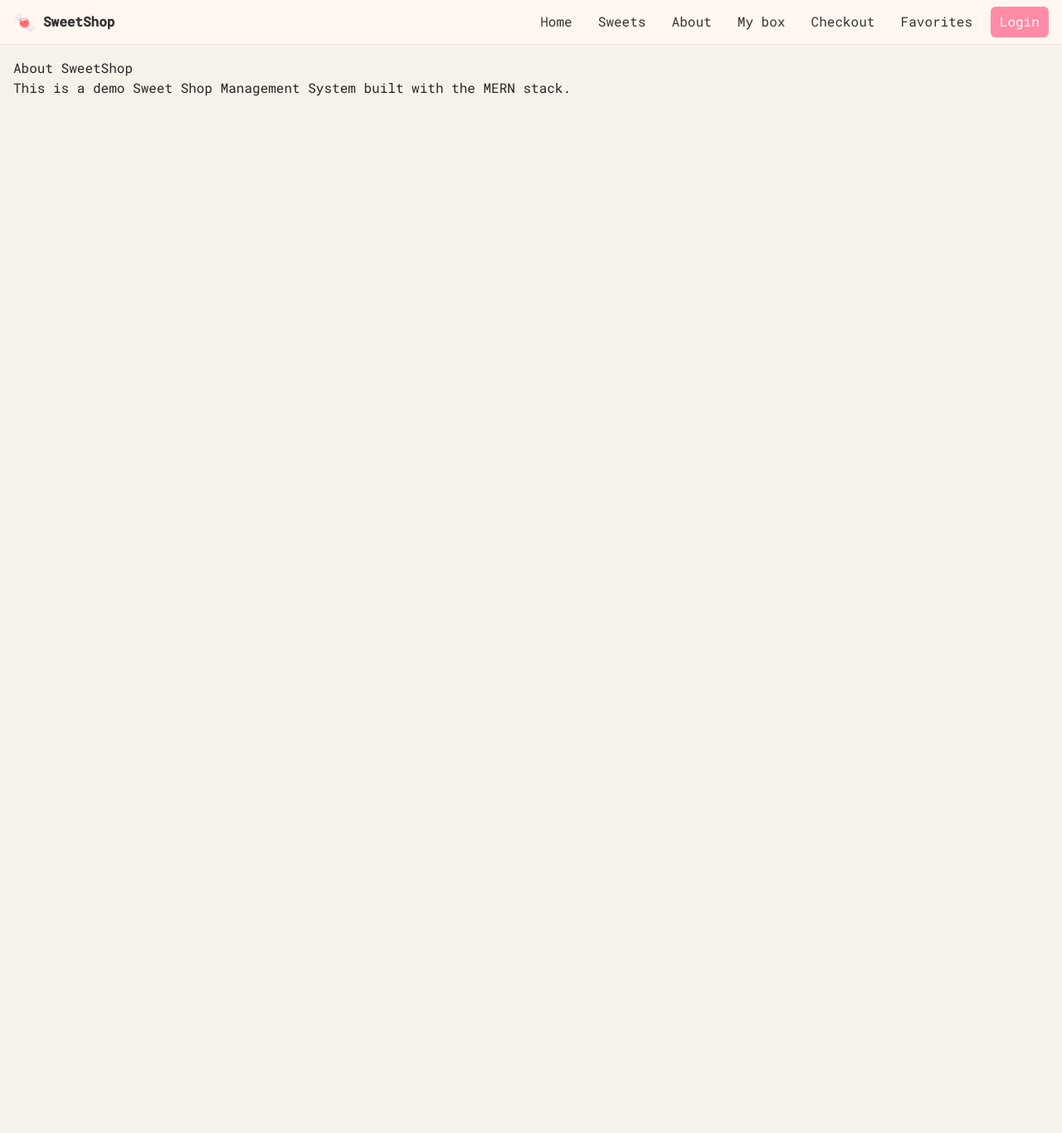
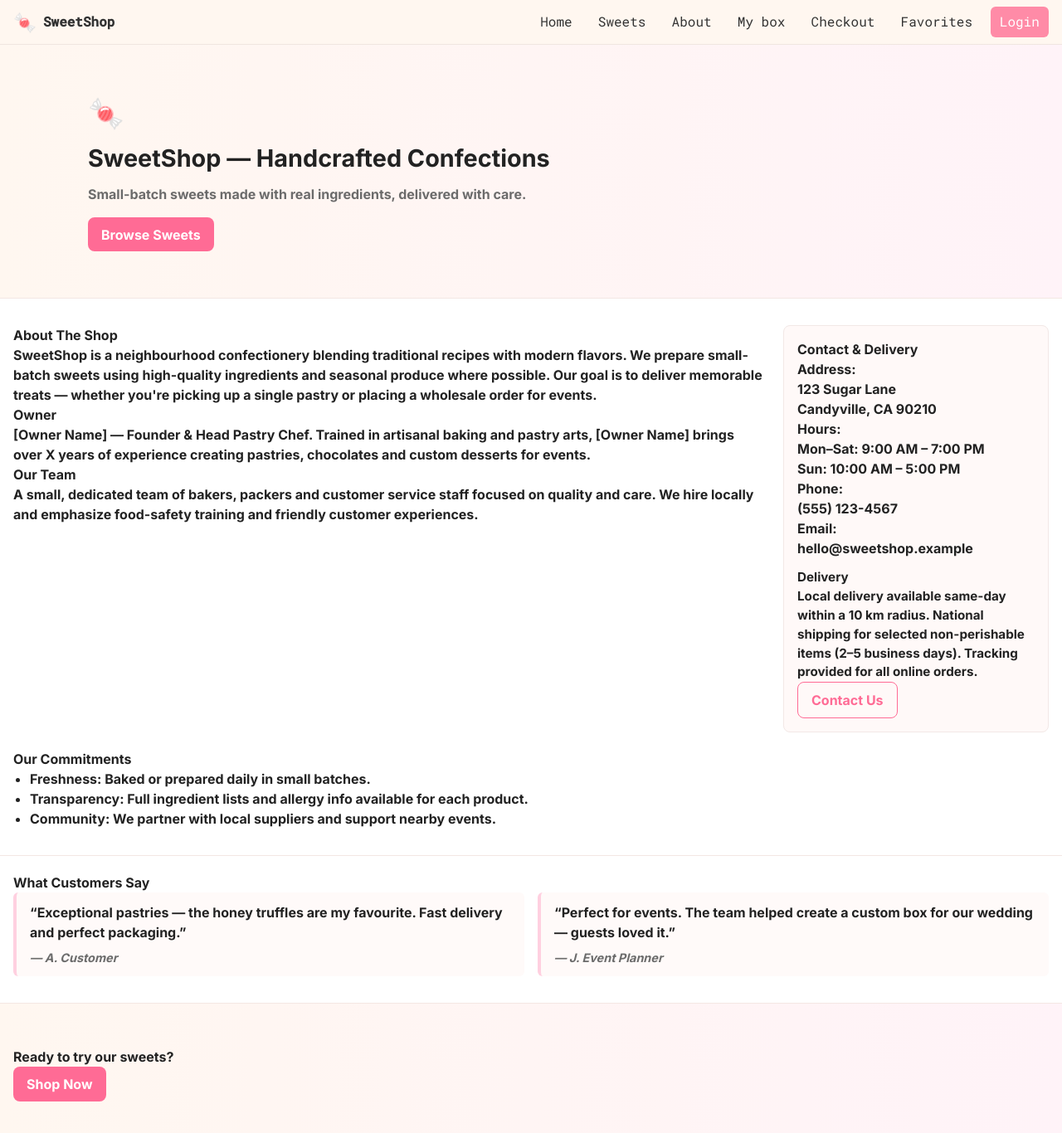
Before and after one commit to Sudeepkumar0/Sweet-shop, a React (Vite) app in the folder frontend/: page /about in a window 1280 px wide. Shown: the top 1366 px of the page at 83% size. Before the commit the page ends 800 px from the top, so only its background shows below. Built offline with nearby package versions, Linux system fonts and the light colour scheme.

Commit message:
feat(about): professional About page and styles

```diff
--- a/frontend/src/About.jsx
+++ b/frontend/src/About.jsx
@@ -1,12 +1,135 @@
 import React from "react";
+import "./styles/about.css";
 
 export default function About() {
   return (
-    <main style={{ padding: "1rem" }}>
-      <h2>About SweetShop</h2>
-      <p>
-        This is a demo Sweet Shop Management System built with the MERN stack.
-      </p>
+    <main className="about-page">
+      <section className="about-hero">
+        <div className="about-hero-inner">
+          <div className="logo-hero">🍬</div>
+          <h1>SweetShop — Handcrafted Confections</h1>
+          <p className="tagline">
+            Small-batch sweets made with real ingredients, delivered with care.
+          </p>
+          <a className="btn-primary" href="/sweets">
+            Browse Sweets
+          </a>
+        </div>
+      </section>
+
+      <section className="about-content container">
+        <div className="grid-2">
+          <div>
+            <h2>About The Shop</h2>
+            <p>
+              SweetShop is a neighbourhood confectionery blending traditional
+              recipes with modern flavors. We prepare small-batch sweets using
+              high-quality ingredients and seasonal produce where possible. Our
+              goal is to deliver memorable treats — whether you're picking up a
+              single pastry or placing a wholesale order for events.
+            </p>
+
+            <h3>Owner</h3>
+            <p>
+              <strong>[Owner Name]</strong> — Founder & Head Pastry Chef.
+              Trained in artisanal baking and pastry arts, [Owner Name] brings
+              over X years of experience creating pastries, chocolates and
+              custom desserts for events.
+            </p>
+
+            <h3>Our Team</h3>
+            <p>
+              A small, dedicated team of bakers, packers and customer service
+              staff focused on quality and care. We hire locally and emphasize
+              food-safety training and friendly customer experiences.
+            </p>
+          </div>
+
+          <aside className="contact-card">
+            <h3>Contact & Delivery</h3>
+            <p>
+              <strong>Address:</strong>
+              <br />
+              123 Sugar Lane
+              <br />
+              Candyville, CA 90210
+            </p>
+
+            <p>
+              <strong>Hours:</strong>
+              <br />
+              Mon–Sat: 9:00 AM – 7:00 PM
+              <br />
+              Sun: 10:00 AM – 5:00 PM
+            </p>
+
+            <p>
+              <strong>Phone:</strong>
+              <br />
+              (555) 123-4567
+            </p>
+
+            <p>
+              <strong>Email:</strong>
+              <br />
+              hello@sweetshop.example
+            </p>
+
+            <div className="delivery-info">
+              <h4>Delivery</h4>
+              <p>
+                Local delivery available same-day within a 10 km radius.
+                National shipping for selected non-perishable items (2–5
+                business days). Tracking provided for all online orders.
+              </p>
+            </div>
+
+            <a className="btn-secondary" href="/contact">
+              Contact Us
+            </a>
+          </aside>
+        </div>
+
+        <div className="company-values">
+          <h3>Our Commitments</h3>
+          <ul>
+            <li>Freshness: Baked or prepared daily in small batches.</li>
+            <li>
+              Transparency: Full ingredient lists and allergy info available for
+              each product.
+            </li>
+            <li>
+              Community: We partner with local suppliers and support nearby
+              events.
+            </li>
+          </ul>
+        </div>
+      </section>
+
+      <section className="testimonials container">
+        <h3>What Customers Say</h3>
+        <div className="test-grid">
+          <blockquote>
+            “Exceptional pastries — the honey truffles are my favourite. Fast
+            delivery and perfect packaging.”
+            <cite>— A. Customer</cite>
+          </blockquote>
+          <blockquote>
+            “Perfect for events. The team helped create a custom box for our
+            wedding — guests loved it.”
+            <cite>— J. Event Planner</cite>
+          </blockquote>
+        </div>
+      </section>
+
+      <footer className="about-cta">
+        <div className="container">
+          <h3>Ready to try our sweets?</h3>
+          <a className="btn-primary" href="/sweets">
+            Shop Now
+          </a>
+        </div>
+      </footer>
     </main>
   );
 }
--- /dev/null
+++ b/frontend/src/styles/about.css
@@ -0,0 +1,135 @@
+/* About page styles */
+.about-page {
+  font-family: Inter, system-ui, -apple-system, "Segoe UI", Roboto,
+    "Helvetica Neue", Arial;
+  color: #222;
+  background: #fff;
+}
+
+.about-hero {
+  background: linear-gradient(90deg, #fff7f0 0%, #fff3f8 100%);
+  padding: 3.5rem 0;
+  border-bottom: 1px solid #f3e7e3;
+}
+
+.about-hero-inner {
+  max-width: 1100px;
+  margin: 0 auto;
+  text-align: left;
+  padding: 0 1rem;
+}
+
+.logo-hero {
+  font-size: 2.2rem;
+}
+
+.about-hero h1 {
+  margin: 0.4rem 0 0.6rem;
+  font-size: 1.8rem;
+}
+
+.tagline {
+  color: #6b6b6b;
+  margin-bottom: 1rem;
+}
+
+.container {
+  max-width: 1100px;
+  margin: 0 auto;
+  padding: 2rem 1rem;
+}
+
+.grid-2 {
+  display: grid;
+  grid-template-columns: 1fr 320px;
+  gap: 1.5rem;
+  align-items: start;
+}
+
+.contact-card {
+  background: #fff9f8;
+  border: 1px solid #f2e8e6;
+  padding: 1rem;
+  border-radius: 8px;
+}
+
+.contact-card h3 {
+  margin-top: 0;
+}
+
+.delivery-info {
+  margin-top: 0.75rem;
+  font-size: 0.95rem;
+}
+
+.company-values {
+  margin-top: 1.25rem;
+}
+
+.company-values ul {
+  list-style: disc;
+  margin-left: 1.25rem;
+}
+
+.testimonials {
+  background: #fff;
+  border-top: 1px solid #f3e7e3;
+  padding: 1.25rem 1rem 2rem;
+}
+
+.test-grid {
+  display: grid;
+  grid-template-columns: 1fr 1fr;
+  gap: 1rem;
+}
+
+blockquote {
+  background: #fffaf9;
+  padding: 0.75rem 1rem;
+  border-left: 4px solid #ffd0e0;
+  border-radius: 6px;
+}
+
+blockquote cite {
+  display: block;
+  margin-top: 0.5rem;
+  color: #6b6b6b;
+  font-size: 0.9rem;
+}
+
+.about-cta {
+  background: linear-gradient(90deg, #fff7f0, #fff3f8);
+  padding: 1.25rem 0;
+  border-top: 1px solid #f3e7e3;
+}
+
+.btn-primary,
+.btn-secondary {
+  display: inline-block;
+  text-decoration: none;
+  padding: 0.55rem 1rem;
+  border-radius: 8px;
+}
+
+.btn-primary {
+  background: #ff6b95;
+  color: white;
+}
+
+.btn-secondary {
+  background: transparent;
+  border: 1px solid #ff6b95;
+  color: #ff6b95;
+}
+
+@media (max-width: 880px) {
+  .grid-2 {
+    grid-template-columns: 1fr;
+  }
+  .test-grid {
+    grid-template-columns: 1fr;
+  }
+  .about-hero h1 {
+    font-size: 1.4rem;
+  }
+}
```
